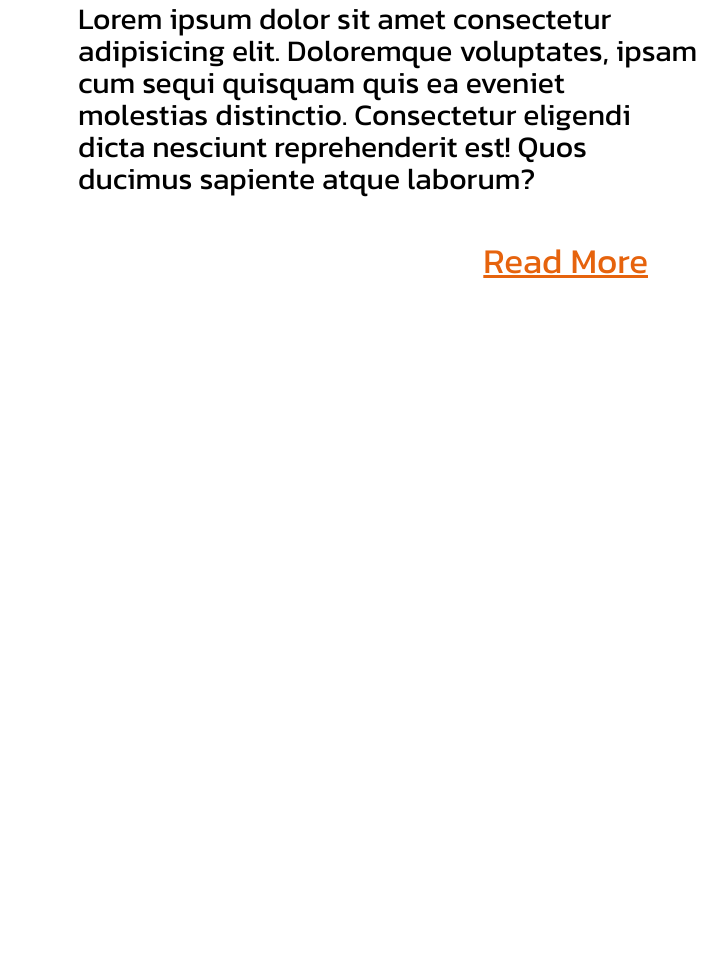
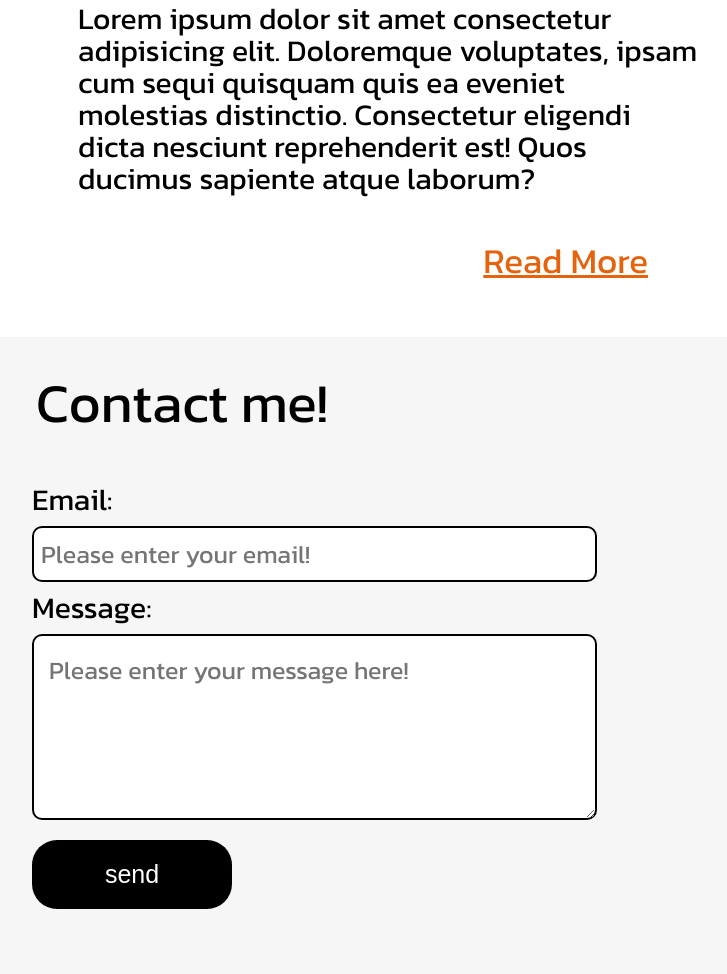
Before and after one commit to Jsantos107/JorgeSantos, a plain HTML site: page index.html in a window 1280 px wide. Shown: the part 3459-4433 px from the top of the page, without its empty margins (348-1075 px from the left). Before the commit the page ends 3796 px from the top, so only its background shows below. Drawn offline with Linux system fonts and the light colour scheme.

Commit message:
Contact form layout

```diff
--- a/index.html
+++ b/index.html
@@ -125,7 +125,7 @@
             </ul>
         </div>
         <div id='writings'>
-            <h1 class='writing-title'>Latest Writings:</h1>
+            <h1 class='writing-title'>Latest Writing:</h1>
             <img class="writing-img" src="./images/github.png" alt="github">
             <div class='writing-container'>
                 <p>Lorem ipsum dolor sit amet consectetur adipisicing elit. Doloremque voluptates, ipsam cum sequi
@@ -134,6 +134,17 @@
                 <p><a href='/'>Read More</a></p>
             </div>
         </div>
+        <div id='contact'>
+            <h1>Contact me!</h1>
+            <form class='contact-form'>
+                <label for='email'>Email:</label>
+                <input type='email' class='email-input' name='email' placeholder="Please enter your email!" required>
+                <label for='message'>Message:</label>
+                <textarea class="message-input" rows="4" cols="50"
+                    placeholder="Please enter your message here!"></textarea>
+                <input type="submit" class='submit-input' value="send">
+            </form>
+        </div>
     </main>
 
 </body>
--- a/styles.css
+++ b/styles.css
@@ -395,3 +395,58 @@ body {
     color: rgb(230, 99, 13);
     float: right;
 }
+#contact{
+    background-color: rgba(0, 0, 0, 0.034);
+    display: flex;
+    flex-direction: column;
+}
+#contact h1{
+    font-size: 55px;
+    padding: 50px;
+    padding-left: 30%;
+}
+.contact-form{
+    font-size: 30px;
+    display: flex;
+    flex-direction: column;
+    align-self: center;
+    width: 50%;
+    padding: 15px;
+    padding-left: 60px;
+    margin-bottom: 50px;
+}
+.email-input{
+    font-size: 25px;
+    padding: 7px;
+    border-radius: 10px;
+    font-family: 'Kanit', sans-serif;
+    border: 2px solid black;
+    margin-top: 10px;
+    margin-bottom: 10px;
+}
+
+.message-input{
+    border-radius: 10px;
+    padding: 15px;
+    font-size: 25px;
+    font-family: 'Kanit', sans-serif;
+    border: 2px solid black;
+    margin-top: 10px;
+    margin-bottom: 20px;
+    resize: both;
+    overflow: auto;
+}
+.submit-input{
+    background-color: black;
+    border-radius: 25px;
+    border: none;
+    font-size: 25px;
+    color: #FFFFFF;
+    padding: 20px;
+    width: 200px;
+    text-align: center;
+}
+.submit-input:hover{
+    box-shadow: 0 0px 15px 0 rgb(230, 99, 13);
+    color: rgb(230, 99, 13);
+}
```
